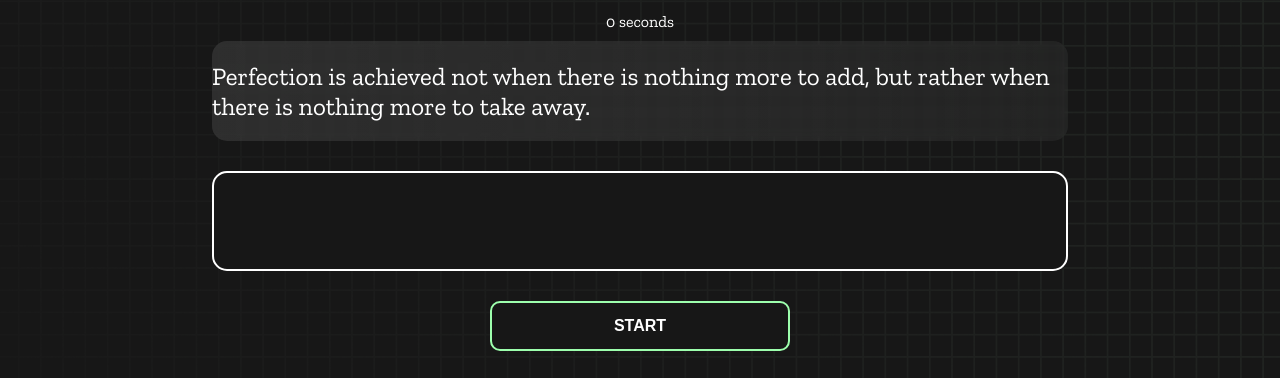
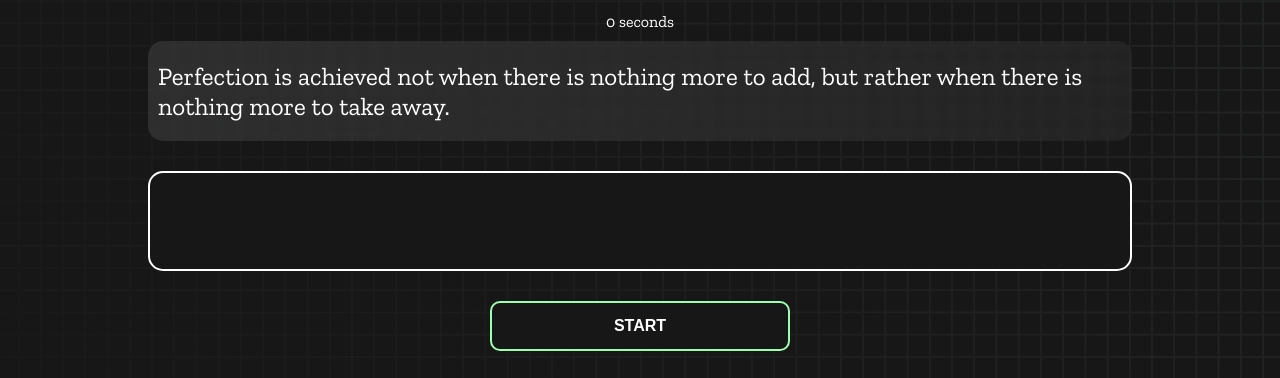
Before and after one commit to rz-milon/assignment-07, a plain HTML site: page index.html in a window 1280 px wide. Shown: the part 116-494 px from the top of the page. Drawn offline with nearby package versions, Linux system fonts and the light colour scheme.

Commit message:
response mobile & desktop

```diff
--- a/styles.css
+++ b/styles.css
@@ -32,6 +32,7 @@ body {
   );
   backdrop-filter: blur(5px);
   margin-bottom: 30px;
+  padding: 0 10px;
 }
 
 #display {
@@ -183,7 +184,7 @@ button {
 }
 
 /* For desktop */
-@media only screen and (min-width: 920px) {
+@media only screen and (min-width: 768px) {
   #histories {
     display: grid;
     grid-template-columns: repeat(3, 1fr);
@@ -193,7 +194,7 @@ button {
   }
   .box-container {
     padding: 0 20px;
-    width: 70%;
+    width: 80%;
   }
   .card {
     flex-direction: column;
@@ -207,6 +208,6 @@ button {
     width: 100%;
   }
   .card {
-    flex-direction: row;
+    flex-direction: column;
   }
 }
```
